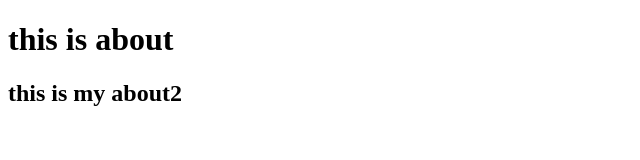
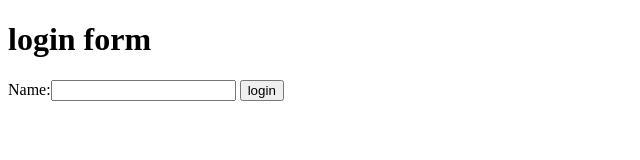
Before and after one commit to dillu-coder/git-tutorial, a plain HTML site: page login.html in a window 1280 px wide. Shown: the whole page, without its empty margins (0-640 px from the left). Drawn offline with Linux system fonts and the light colour scheme.

Commit message:
login add

```diff
--- a/about.html
+++ b/login.html
@@ -5,7 +5,10 @@
 <title>Insert title here</title>
 </head>
 <body>
-<h1>this is about</h1>
-<h2>this is my about2</h2>
+<h1>login form</h1>
+<form action="#">
+Name:<input type="text" name="name">
+<button type="submit">login</button>
+</form>
 </body>
 </html>
```
